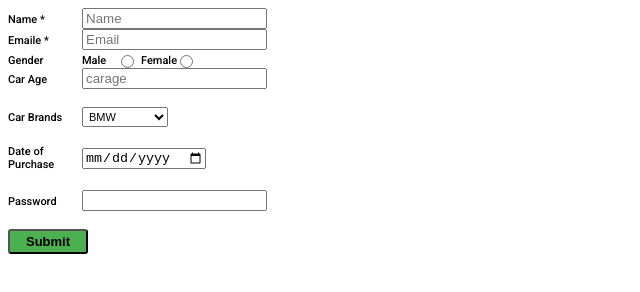
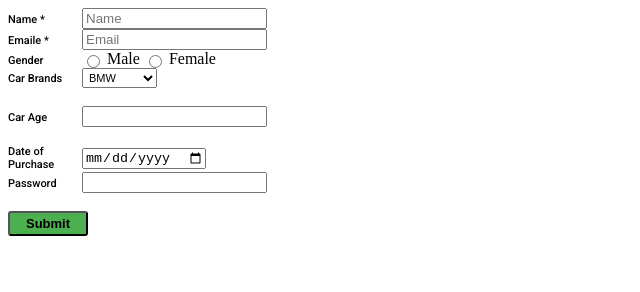
Before and after one commit to acciojob/car-insurance-form-avinashcbsharma, a website: page main.html in a window 1280 px wide. Shown: the whole page, without its empty margins (0-640 px from the left). Drawn offline with Linux system fonts and the light colour scheme.

Commit message:
created a submission

```diff
--- a/main.html
+++ b/main.html
@@ -13,33 +13,31 @@
 <body>
 	<form method="post">
         <label for="name">Name * </label>
-        <input id="name" name="" type="text" placeholder="Name" required><br>
+        <input id="name" type="text" placeholder="Name" required><br>
 
         <label for="email">Emaile * </label>
-        <input id="email" name="email" type="text" placeholder="Email" required><br>
+        <input id="email" name="email" type="Email" placeholder="Email" required><br>
 
-        <label>Gender</label>
-        <label class="scar" for="gender">Male</label>
-        <input name="gender" type="radio" required>
-        <label class="scar" for="gender">Female</label>
-        <input name="gender" type="radio" required><br>
-
-        <label for="carage">Car Age</label>
-        <input id="age" name="carage" type="number" placeholder="carage" required><br><br>
+        <label for="gender">Gender</label>
+       <input type="radio" name="gender" value="male"> Male
+	   <input type="radio" name="gender" value="female"> Female
+		<br>
 
         <label for="cars">Car Brands</label>
-        <select id="cars" name="cars">
+        <select id="cars" >
             <option>BMW</option>
             <option>Audi</option>
             <option>Mercedez</option>
-            <option>Pomeranian</option>
         </select><br><br>
 
-        <label for="carage">Date of Purchase</label>
-        <input id="dop" name="carage" type="date" placeholder="dd/mm/yyy" required><br><br>
+        <label for="carage">Car Age</label>
+        <input id="carage" type="number" required><br><br>
+
+		<label for="dop">Date of Purchase</label>
+		<input id="dop" type="date" required><br>
 
         <label for="password">Password</label>
-        <input id="password" name="password" type="password" required><br>
+        <input id="password" type="password" required><br>
 
         <br><button name="Submit" type="submit">Submit </button>
     </form>
```
